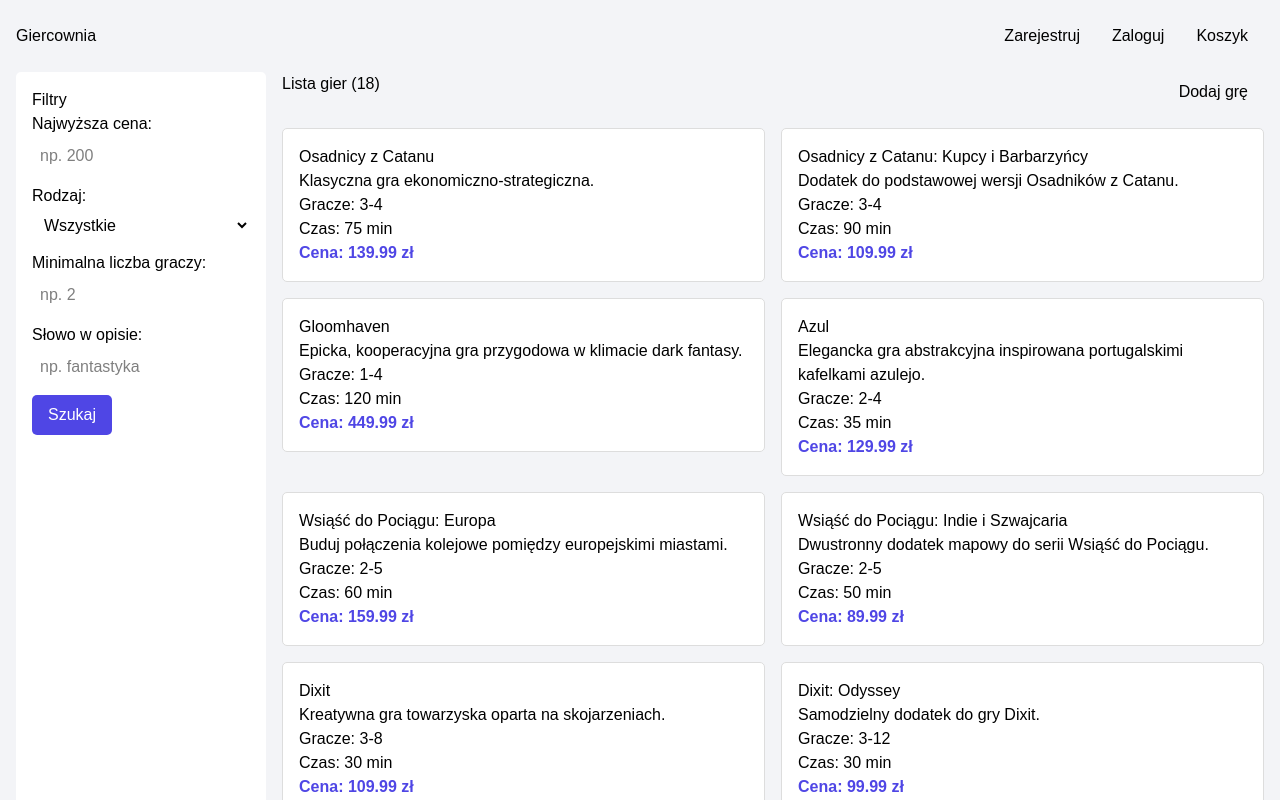
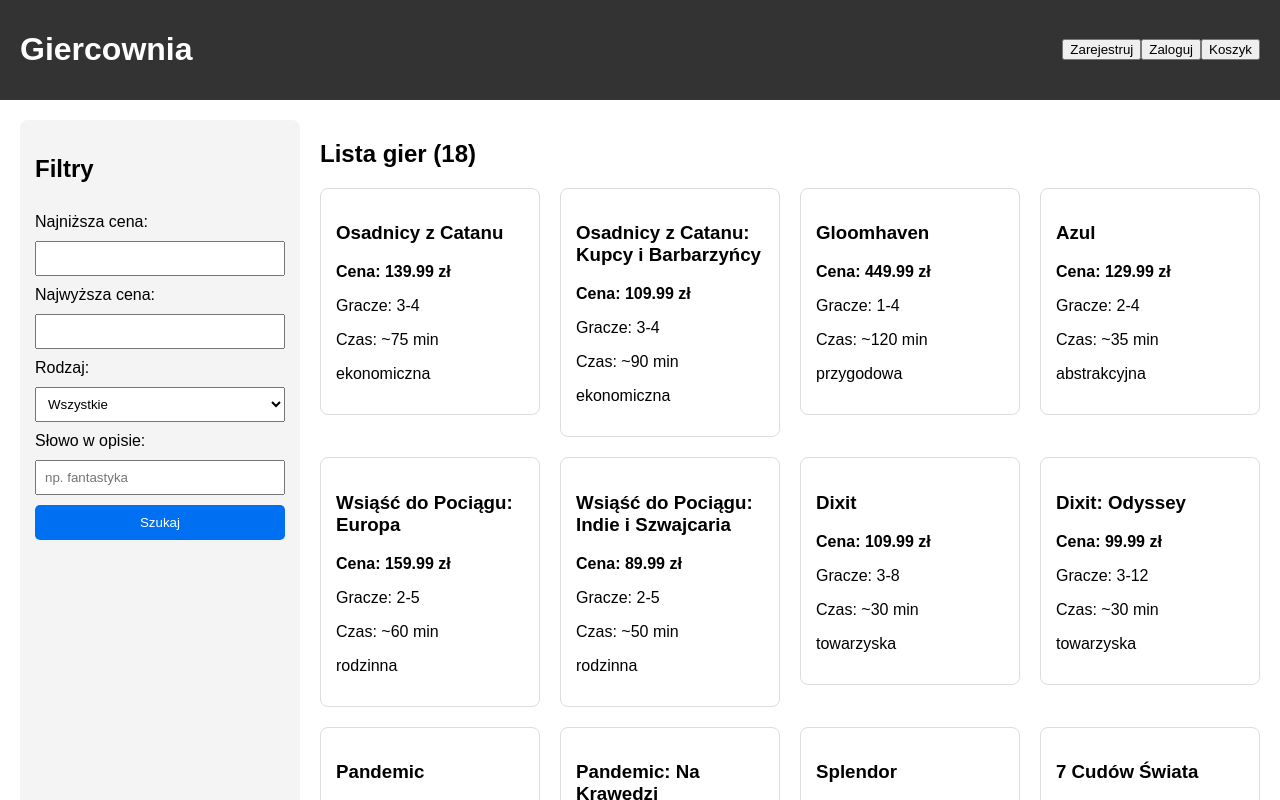
Before and after one commit to awajbl/Programowanie-Interfejsow-Webowych, a Next.js app in the folder lab3/giercownia/: page / in a window 1280 px wide. Shown: the top 800 px of the page. Built offline with nearby package versions, Linux system fonts and the light colour scheme.

Commit message:
lab3-poprawka1

```diff
--- a/lab3/giercownia/app/games/[id]/page.js
+++ b/lab3/giercownia/app/games/[id]/page.js
@@ -1,51 +1,45 @@
+import gamesData from "@/data/board-games.json";
 import Link from "next/link";
-import gamesData from "@/data/board-games.json"; // baza gier w pliku
 
 export default function GameDetails({ params }) {
-  const { id } = params;
-  const game = gamesData.board_games.find(g => g.id === parseInt(id));
+  const game = gamesData.board_games.find(g => g.id === parseInt(params.id));
 
-  if (!game) return <p>Nie znaleziono gry.</p>;
+  if (!game) return <div>Nie znaleziono gry.</div>;
 
   return (
-    <main style={{ flexDirection: 'column' }}>
-      <Link href="/" style={{ marginBottom: '1rem', color: 'var(--search-col)' }}>← Powrót do listy</Link>
+    <main className="details-container">
+      <Link href="/">← Powrót do listy</Link>
 
-      <div className="product-card" style={{ width: '100%', maxWidth: '900px' }}>
-        <h1>{game.title}</h1>
-        <p><em>Wydawca: {game.publisher}</em></p>
+      <section className="game-details">
+        <h1>{game.title} {game.is_expansion && <small>(Dodatek)</small>}</h1>
 
-        <div style={{ display: 'flex', gap: '2rem', marginTop: '1.5rem', flexWrap: 'wrap' }}>
-          <div style={{ flex: '2' }}>
-            <h3>O grze</h3>
-            {game.description.map((p, i) => (
-              <p key={i} style={{ marginBottom: '0.8rem' }}>{p}</p>
+        <div className="image-gallery">
+          {game.images.length > 0 ? (
+            game.images.map((img, index) => (
+              <img key={index} src={`/${img}`} alt={game.title} style={{width: '200px', margin: '10px'}} />
+            ))
+          ) : (
+            <div className="no-image">Brak zdjęć</div>
+          )}
+        </div>
+
+        <div className="info-section">
+          <h2>Opis</h2>
+          <ul>
+            {game.description.map((line, index) => (
+              <li key={index}>{line}</li>
             ))}
-          </div>
+          </ul>
 
-          <div style={{ flex: '1', background: '#f9f9f9', padding: '1.5rem', borderRadius: '5px' }}>
-            <p><strong>Cena:</strong> {game.price_pln} zł</p>
+          <div className="specs">
+            <p><strong>Wydawca:</strong> {game.publisher}</p>
             <p><strong>Typ:</strong> {game.type}</p>
-            <p><strong>Gracze:</strong> {game.min_players} - {game.max_players}</p>
-            <p><strong>Średni czas:</strong> {game.avg_play_time_minutes} min</p>
-            <p><strong>Dodatek:</strong> {game.is_expansion ? "Tak" : "Nie"}</p>
-            <button className="search-button" style={{ width: '100%', marginTop: '1rem' }}>Kup teraz</button>
+            <p><strong>Liczba graczy:</strong> {game.min_players} - {game.max_players}</p>
+            <p><strong>Czas gry:</strong> ok. {game.avg_play_time_minutes} min</p>
+            <p className="price-tag">Cena: {game.price_pln} zł</p>
           </div>
         </div>
-
-        {game.images.length > 0 && (
-          <div style={{ marginTop: '2rem' }}>
-            <h3>Zdjęcia</h3>
-            <div style={{ display: 'flex', gap: '10px', marginTop: '1rem' }}>
-              {game.images.map((img, idx) => (
-                <div key={idx} style={{ padding: '10px', border: '1px solid #ddd', borderRadius: '5px' }}>
-                  <code>{img}</code>
-                </div>
-              ))}
-            </div>
-          </div>
-        )}
-      </div>
+      </section>
     </main>
   );
 }
--- a/lab3/giercownia/app/globals.css
+++ b/lab3/giercownia/app/globals.css
@@ -1,161 +1,12 @@
-@import "tailwindcss";
-
-:root {
-  --background: #ffffff;
-  --foreground: #171717;
-}
-
-@theme inline {
-  --color-background: var(--background);
-  --color-foreground: var(--foreground);
-  --font-sans: var(--font-geist-sans);
-  --font-mono: var(--font-geist-mono);
-}
-
-@media (prefers-color-scheme: dark) {
-  :root {
-    --background: #0a0a0a;
-    --foreground: #ededed;
-  }
-}
-
-body {
-  background: var(--background);
-  color: var(--foreground);
-  font-family: Arial, Helvetica, sans-serif;
-}
-
-/*-----------------------------------------------------------*/
-
-:root {
-  --search-col: #4f46e5;
-  --background: #f3f4f7;
-  --card: #ffffff;
-  --text: black;
-  --border: #ddd;
-
-  --radius: 5px;
-}
-
-
-* {
-  margin: 0;
-  padding: 0;
-  box-sizing: border-box;
-}
-
-body {
-  padding: 1rem;
-  background: var(--background);
-  color: var(--text);
-}
-
-main {
-  display: flex;
-  gap: 1rem;
-}
-
-
-.top-bar {
-  display: flex;
-  justify-content: space-between;
-  align-items: center;
-  margin-bottom: 1rem;
-}
-
-
-
-.filters {
-  width: 250px;
-  background: var(--card);
-  padding: 1rem;
-  border-radius: var(--radius);
-}
-
-.filters input,
-.filters select {
-  width: 100%;
-  margin-bottom: 0.5rem;
-  padding: 0.5rem;
-}
-
-
-
-.products {
-  flex: 1;
-}
-
-.products-header {
-  display: flex;
-  justify-content: space-between;
-  margin-bottom: 1rem;
-}
-
-.product-list {
-  display: grid;
-  grid-template-columns: repeat(2, 1fr);
-  gap: 1rem;
-}
-
-.product-card {
-  background: var(--card);
-  padding: 1rem;
-  border-radius: var(--radius);
-  border: 1px solid var(--border);
-}
-
-
-
-.form-page {
-  display: flex;
-  justify-content: center;
-}
-
-.game-form {
-  width: 400px;
-  background: var(--card);
-  padding: 1rem;
-  border-radius: var(--radius);
-}
-
-.game-form input,
-.game-form textarea {
-  width: 100%;
-  margin-bottom: 0.75rem;
-  padding: 0.5rem;
-}
-
-
-
-button,
-.add-button {
-  padding: 0.5rem 1rem;
-  cursor: pointer;
-  border-radius: var(--radius);
-}
-
-.search-button {
-  background: var(--search-col);
-  color: white;
-  border-color: #4f46e5;
-}
-
-
-
-@media (max-width: 768px) {
-  main {
-    flex-direction: column;
-  }
-
-  .filters {
-    width: 100%;
-  }
-
-  .product-list {
-    grid-template-columns: 1fr;
-  }
-
-  .game-form {
-    width: 100%;
-  }
-}
+body { font-family: sans-serif; margin: 0; display: flex; flex-direction: column; }
+.top-bar { display: flex; justify-content: space-between; align-items: center; padding: 10px 20px; background: #333; color: white; }
+main { display: flex; padding: 20px; gap: 20px; }
+.filters { width: 250px; display: flex; flex-direction: column; gap: 10px; padding: 15px; background: #f4f4f4; border-radius: 8px; }
+.filters input, .filters select { padding: 8px; }
+.products { flex-grow: 1; }
+.product-list { display: grid; grid-template-columns: repeat(auto-fill, minmax(200px, 1fr)); gap: 20px; }
+.product-card { border: 1px solid #ddd; padding: 15px; border-radius: 8px; cursor: pointer; transition: 0.2s; }
+.product-card:hover { border-color: #0070f3; box-shadow: 0 4px 12px rgba(0,0,0,0.1); }
+.product-card-link { text-decoration: none; color: inherit; }
+.search-button { background: #0070f3; color: white; border: none; padding: 10px; cursor: pointer; border-radius: 5px; }
+.price-tag { font-size: 1.5rem; color: #2ecc71; font-weight: bold; }
--- a/lab3/giercownia/app/layout.js
+++ b/lab3/giercownia/app/layout.js
@@ -1,5 +1,4 @@
 import "./globals.css";
-import Link from "next/link";
 
 export const metadata = {
   title: "Giercownia.pl",
@@ -11,7 +10,7 @@
     <html lang="pl">
       <body>
         <header className="top-bar">
-          <Link href="/"><h1>Giercownia</h1></Link>
+          <h1>Giercownia</h1>
           <nav>
             <button>Zarejestruj</button>
             <button>Zaloguj</button>
--- a/lab3/giercownia/app/page.js
+++ b/lab3/giercownia/app/page.js
@@ -1,91 +1,78 @@
 "use client";
 import { useState } from "react";
+import gamesData from "@/data/board-games.json";
 import Link from "next/link";
-import gamesData from "@/data/board-games.json"; // baza gier w pliku
 
 export default function Home() {
-  const allGames = gamesData.board_games;
-  const [filteredGames, setFilteredGames] = useState(allGames);
   const [filters, setFilters] = useState({
     maxPrice: "",
+    minPrice: "",
     type: "Wszystkie",
     minPlayers: "",
-    search: ""
+    maxPlayers: "",
+    publisher: "",
+    query: "",
+    minTime: ""
   });
 
-  const handleFilter = () => {
-    const result = allGames.filter(game => {
-      const matchPrice = filters.maxPrice === "" || game.price_pln <= parseFloat(filters.maxPrice);
-      const matchType = filters.type === "Wszystkie" || game.type.toLowerCase() === filters.type.toLowerCase();
-      const matchPlayers = filters.minPlayers === "" || (game.min_players <= parseInt(filters.minPlayers) && game.max_players >= parseInt(filters.minPlayers));
-      const matchSearch = filters.search === "" ||
-        game.description.join(" ").toLowerCase().includes(filters.search.toLowerCase()) ||
-        game.title.toLowerCase().includes(filters.search.toLowerCase());
+  const [filteredGames, setFilteredGames] = useState(gamesData.board_games);
 
-      return matchPrice && matchType && matchPlayers && matchSearch;
+  const handleSearch = () => {
+    let filtered = gamesData.board_games.filter((game) => {
+      const matchesPrice = (!filters.minPrice || game.price_pln >= filters.minPrice) &&
+                           (!filters.maxPrice || game.price_pln <= filters.maxPrice);
+      const matchesType = filters.type === "Wszystkie" || game.type.toLowerCase() === filters.type.toLowerCase();
+      const matchesPlayers = (!filters.minPlayers || game.min_players >= filters.minPlayers) &&
+                             (!filters.maxPlayers || game.max_players <= filters.maxPlayers);
+      const matchesPublisher = !filters.publisher || game.publisher.toLowerCase().includes(filters.publisher.toLowerCase());
+      const matchesQuery = !filters.query || game.description.some(d => d.toLowerCase().includes(filters.query.toLowerCase()));
+      const matchesTime = !filters.minTime || game.avg_play_time_minutes >= filters.minTime;
+
+      return matchesPrice && matchesType && matchesPlayers && matchesPublisher && matchesQuery && matchesTime;
     });
-    setFilteredGames(result);
+    setFilteredGames(filtered);
   };
 
   return (
     <main>
       <aside className="filters">
         <h2>Filtry</h2>
+        <label>Najniższa cena:</label>
+        <input type="number" onChange={(e) => setFilters({...filters, minPrice: e.target.value})} />
 
         <label>Najwyższa cena:</label>
-        <input
-          type="number"
-          placeholder="np. 200"
-          value={filters.maxPrice}
-          onChange={e => setFilters({...filters, maxPrice: e.target.value})}
-        />
+        <input type="number" onChange={(e) => setFilters({...filters, maxPrice: e.target.value})} />
 
         <label>Rodzaj:</label>
-        <select value={filters.type} onChange={e => setFilters({...filters, type: e.target.value})}>
+        <select onChange={(e) => setFilters({...filters, type: e.target.value})}>
           <option>Wszystkie</option>
-          <option>ekonomiczna</option>
-          <option>przygodowa</option>
-          <option>abstrakcyjna</option>
-          <option>rodzinna</option>
-          <option>towarzyska</option>
-          <option>kooperacyjna</option>
-          <option>karciana</option>
+          <option>Ekonomiczna</option>
+          <option>Przygodowa</option>
+          <option>Towarzyska</option>
+          <option>Kooperacyjna</option>
+          <option>Karciana</option>
         </select>
 
-        <label>Minimalna liczba graczy:</label>
-        <input
-          type="number"
-          placeholder="np. 2"
-          value={filters.minPlayers}
-          onChange={e => setFilters({...filters, minPlayers: e.target.value})}
-        />
+        <label>Słowo w opisie:</label>
+        <input type="text" placeholder="np. fantastyka" onChange={(e) => setFilters({...filters, query: e.target.value})} />
 
-        <label>Słowo w opisie:</label>
-        <input
-          type="text"
-          placeholder="np. fantastyka"
-          value={filters.search}
-          onChange={e => setFilters({...filters, search: e.target.value})}
-        />
-
-        <button className="search-button" onClick={handleFilter}>Szukaj</button>
+        <button className="search-button" onClick={handleSearch}>Szukaj</button>
       </aside>
 
       <section className="products">
         <div className="products-header">
           <h2>Lista gier ({filteredGames.length})</h2>
-          <button className="add-button">Dodaj grę</button>
         </div>
 
         <div className="product-list">
-          {filteredGames.map(game => (
-            <Link href={`/games/${game.id}`} key={game.id} style={{ textDecoration: 'none', color: 'inherit' }}>
+          {filteredGames.map((game) => (
+            <Link href={`/games/${game.id}`} key={game.id} className="product-card-link">
               <article className="product-card">
                 <h3>{game.title}</h3>
-                <p>{game.description[0]}</p>
+                <p><strong>Cena: {game.price_pln} zł</strong></p>
                 <p>Gracze: {game.min_players}-{game.max_players}</p>
-                <p>Czas: {game.avg_play_time_minutes} min</p>
-                <p style={{fontWeight: 'bold', color: 'var(--search-col)'}}>Cena: {game.price_pln} zł</p>
+                <p>Czas: ~{game.avg_play_time_minutes} min</p>
+                <p>{game.type}</p>
               </article>
             </Link>
           ))}
```
